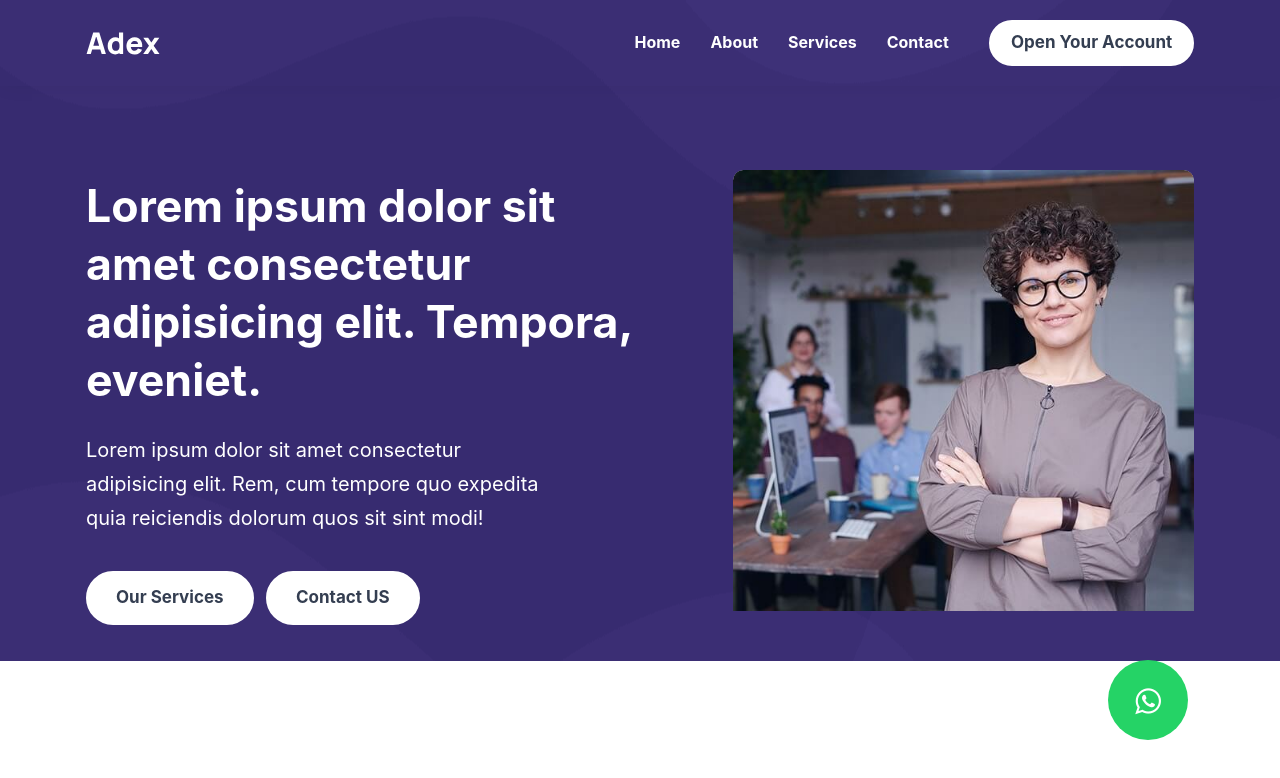
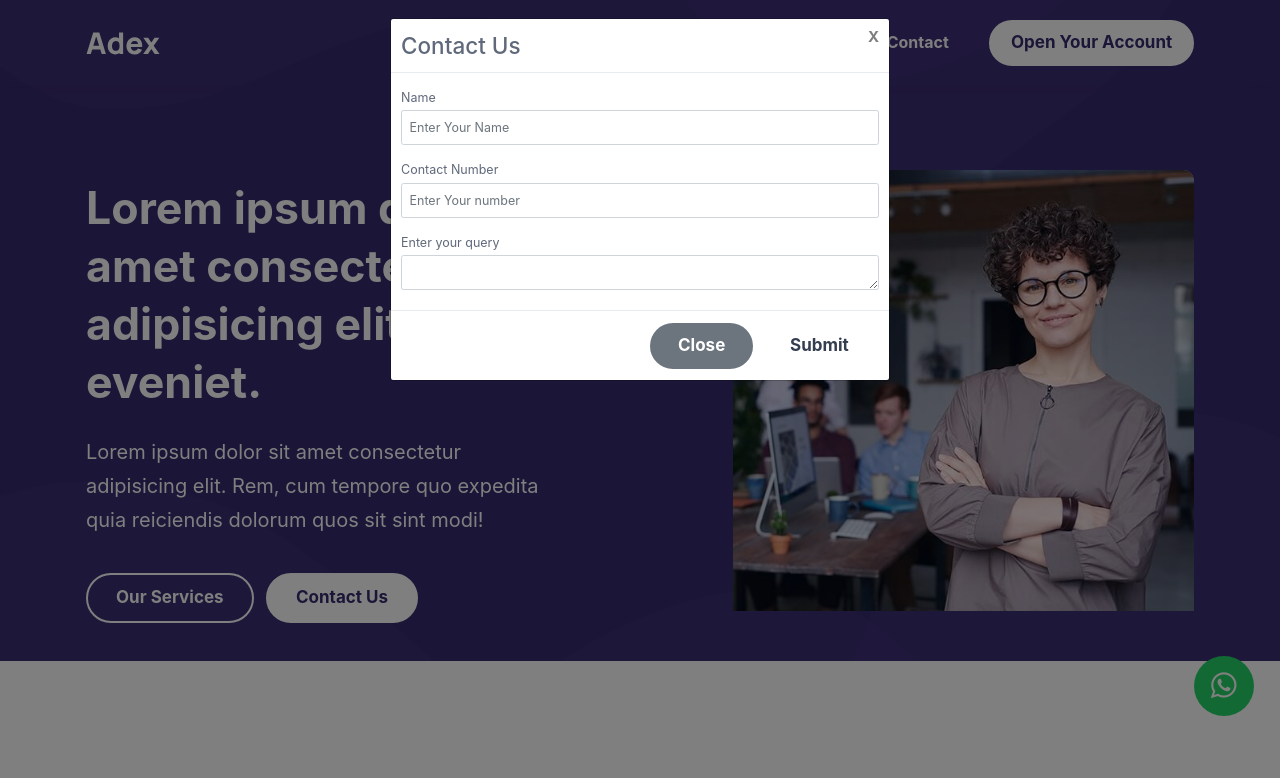
Before and after one commit to hypebalaga/ullas-hegde, a plain HTML site: page index.html in a window 1280 px wide. Both pictures are taken after a click on the link "Contact". Shown: the top 778 px of the page. Drawn offline with nearby package versions, Linux system fonts and the light colour scheme.

Commit message:
changes in script and css

```diff
--- a/assets/css/style.css
+++ b/assets/css/style.css
@@ -242,12 +242,25 @@ body.nav-active {
   font-weight: var(--fw-700);
   border: 2px solid var(--white);
   max-width: max-content;
-  padding: 12px 28px;
+  padding: 10px 28px;
   border-radius: var(--radius-pill);
   transition: var(--transition-1);
   will-change: transform;
 }
 
+.card-text:last-child {
+  color: var(--charcoal);
+}
+.btn:hover {
+  color: var(--white);
+}
+.btn-contact {
+  color: #372b70;
+  background: var(--white);
+}
+.btn-contact:hover {
+  color: #372b70;
+}
 .btn:is(:hover, :focus-visible) {
   transform: translateY(-4px);
 }
@@ -916,8 +929,8 @@ body.nav-active {
   }
 
   .header.active .btn {
-    background-color: var(--violet-blue-crayola);
-    border-color: var(--violet-blue-crayola);
+    background-color: #372b70;
+    border-color: #372b70;
     color: var(--white);
   }
 
@@ -1174,17 +1187,18 @@ body.nav-active {
 
 .icon-bar {
   position: fixed;
-  padding: 20px;
+  padding: 16px;
   top: 80%;
-  left: 85%;
+  z-index: 999;
+  left: 92%;
 }
 
 .icon-bar a {
   display: block;
   text-align: center;
-  padding: 16px;
-  height: 80px;
-  width: 80px;
+  padding: 4px;
+  height: 60px;
+  width: 60px;
   border-radius: 50%;
   transition: all 0.3s ease;
   color: white;
@@ -1199,6 +1213,33 @@ body.nav-active {
   background: #25d366;
   color: white;
 }
+ul {
+  text-decoration: none;
+  color: white;
+}
+.form-control {
+  font-size: 1.25rem;
+  height: 35px;
+}
+label {
+  font-size: 1.25rem;
+  margin-bottom: 0;
+}
+li a:hover {
+  text-decoration: none;
+  color: black;
+}
+/* .nav-contact {
+  color: white !important;
+} */
+.nav-contact:hover {
+  cursor: pointer;
+  color: black !important;
+}
+
+.modal-title {
+  font-size: 2.25rem;
+}
 
 @media (max-width: 900px) {
   .icon-bar {
--- a/assets/js/script.js
+++ b/assets/js/script.js
@@ -1,18 +1,17 @@
-'use strict';
-
-
+"use strict";
 
 /**
  * add event listener on multiple elements
  */
-
+const home = document.querySelector(".home");
+home.addEventListener("click", () => {
+  window.scrollTo({ top: 0, behavior: "smooth" });
+});
 const addEventOnElements = function (elements, eventType, callback) {
   for (let i = 0, len = elements.length; i < len; i++) {
     elements[i].addEventListener(eventType, callback);
   }
-}
-
-
+};
 
 /**
  * NAVBAR TOGGLE FOR MOBILE
@@ -26,11 +25,9 @@ const toggleNavbar = function () {
   navbar.classList.toggle("active");
   overlay.classList.toggle("active");
   document.body.classList.toggle("nav-active");
-}
+};
 
 addEventOnElements(navTogglers, "click", toggleNavbar);
-
-
 
 /**
  * HEADER
@@ -47,17 +44,16 @@ window.addEventListener("scroll", function () {
   }
 });
 
-
-
 /**
  * SLIDER
  */
 
 const sliders = document.querySelectorAll("[data-slider]");
 
-const initSlider = function(currentSlider) {
-
-  const sldierContainer = currentSlider.querySelector("[data-slider-container]");
+const initSlider = function (currentSlider) {
+  const sldierContainer = currentSlider.querySelector(
+    "[data-slider-container]"
+  );
   const sliderPrevBtn = currentSlider.querySelector("[data-slider-prev]");
   const sliderNextBtn = currentSlider.querySelector("[data-slider-next]");
 
@@ -65,7 +61,7 @@ const initSlider = function(currentSlider) {
 
   const moveSliderItem = function () {
     sldierContainer.style.transform = `translateX(-${sldierContainer.children[currentSlidePos].offsetLeft}px)`;
-  }
+  };
 
   /**
    * NEXT SLIDE
@@ -81,7 +77,7 @@ const initSlider = function(currentSlider) {
     }
 
     moveSliderItem();
-  }
+  };
 
   sliderNextBtn.addEventListener("click", slideNext);
 
@@ -89,8 +85,7 @@ const initSlider = function(currentSlider) {
    * PREVIOUS SLIDE
    */
 
-   const slidePrev = function () {
-
+  const slidePrev = function () {
     if (currentSlidePos <= 0) {
       currentSlidePos = sldierContainer.childElementCount - 1;
     } else {
@@ -98,7 +93,7 @@ const initSlider = function(currentSlider) {
     }
 
     moveSliderItem();
-  }
+  };
 
   sliderPrevBtn.addEventListener("click", slidePrev);
 
@@ -107,12 +102,11 @@ const initSlider = function(currentSlider) {
     sliderNextBtn.style.display = "none";
     sliderPrevBtn.style.display = "none";
   }
+};
 
+for (let i = 0, len = sliders.length; i < len; i++) {
+  initSlider(sliders[i]);
 }
-
-for (let i = 0, len = sliders.length; i < len; i++) { initSlider(sliders[i]); }
-
-
 
 /**
  * ACCORDION
@@ -123,7 +117,6 @@ const accordions = document.querySelectorAll("[data-accordion]");
 let lastActiveAccordion = accordions[0];
 
 const initAccordion = function (currentAccordion) {
-
   const accordionBtn = currentAccordion.querySelector("[data-accordion-btn]");
 
   const expandAccordion = function () {
@@ -134,10 +127,11 @@ const initAccordion = function (currentAccordion) {
     currentAccordion.classList.toggle("expanded");
 
     lastActiveAccordion = currentAccordion;
-  }
+  };
 
   accordionBtn.addEventListener("click", expandAccordion);
+};
 
+for (let i = 0, len = accordions.length; i < len; i++) {
+  initAccordion(accordions[i]);
 }
-
-for (let i = 0, len = accordions.length; i < len; i++) { initAccordion(accordions[i]); }
--- a/index.html
+++ b/index.html
@@ -53,8 +53,8 @@
     - #HEADER
   -->
 
-    <header class="header" data-header>
-      <div class="container">
+    <header class="header" data-header id="section1">
+      <div class="container" >
         <a href="#" class="logo">
           <img
             src="./assets/images/logo-light.svg"
@@ -94,21 +94,21 @@
           </div>
 
           <ul class="navbar-list">
-            <li>
-              <a href="#" class="navbar-link">Home</a>
+            <li class="home">
+              <a href="#section1" class="navbar-link">Home</a>
             </li>
 
             <li>
-              <a href="#" class="navbar-link">About</a>
+              <a href="#section2" class="navbar-link">About</a>
             </li>
 
             <li>
-              <a href="#" class="navbar-link">Services</a>
+              <a href="#section3" class="navbar-link">Services</a>
             </li>
 
 
             <li>
-              <a href="#" class="navbar-link">Contact</a>
+              <a data-toggle="modal" data-target="#exampleModal" class="navbar-link nav-contact">Contact</a>
             </li>
           </ul>
 
@@ -155,7 +155,7 @@
           </ul>
         </nav>
 
-        <a href="http://p.njw.bz/21091" class="btn btn-primary">Open Your Account</a>
+        <a href="http://p.njw.bz/21091" class="btn btn-contact">Open Your Account</a>
 
         <button class="nav-open-btn" aria-label="open menu" data-nav-toggler>
           <ion-icon name="menu-outline" aria-hidden="true"></ion-icon>
@@ -187,19 +187,19 @@
               </p>
 
               <div class="btn-wrapper">
-                <a href="#" class="btn btn-primary">Our Services</a>
+                <a href="#section2" class="btn">Our Services</a>
 
-                <button type="button" class="btn btn-primary" data-toggle="modal" data-target="#exampleModal">
-                  Contact US
+                <button type="button" class="btn btn-contact" data-toggle="modal" data-target="#exampleModal">
+                  Contact Us
                 </button>
 
                 <div class="modal fade" id="exampleModal" tabindex="-1" role="dialog" aria-labelledby="exampleModalLabel" aria-hidden="true">
                   <div class="modal-dialog" role="document">
                     <div class="modal-content">
                       <div class="modal-header">
-                        <h5 class="modal-title" id="exampleModalLabel">Modal title</h5>
+                        <h5 class="modal-title" id="exampleModalLabel">Contact Us</h5>
                         <button type="button" class="close" data-dismiss="modal" aria-label="Close">
-                          <span aria-hidden="true">&times;</span>
+                          <span aria-hidden="true">X</span>
                         </button>
                       </div>
                       <div class="modal-body">
@@ -210,11 +210,11 @@
                           </div>
                           <div class="form-group">
                             <label for="exampleFormControlInput1">Contact Number</label>
-                            <input type="number" class="form-control" id="exampleFormControlInput1" placeholder="Enter Your number">
+                            <input type="text" class="form-control" id="exampleFormControlInput1" placeholder="Enter Your number">
                           </div>
 
                           <div class="form-group">
-                            <label for="exampleFormControlTextarea1">Example textarea</label>
+                            <label for="exampleFormControlTextarea1">Enter your query</label>
                             <textarea class="form-control" id="exampleFormControlTextarea1" rows="3"></textarea>
                           </div>
                         </form>
@@ -255,7 +255,7 @@
 
         </section>
 
-        <section class="section feature" aria-labelledby="feature-label">
+        <section class="section feature" aria-labelledby="feature-label" id="section2">
           <div class="container">
 
             <figure class="feature-banner">
@@ -287,7 +287,7 @@
         - #SERVICE
       -->
 
-        <section class="section service pt-10" aria-labelledby="service-label">
+        <section class="section service pt-10" aria-labelledby="service-label" id="section3">
           <div class="container">
             <p class="section-subtitle" id="service-label">Our Services</p>
 
@@ -409,7 +409,7 @@
         - #FEATURE
       -->
 
-      <section class="section project" aria-labelledby="project-label">
+      <section class="section project" aria-labelledby="project-label" id="section4">
         <div class="container">
 
           <p class="section-subtitle" id="project-label">Blogs</p>
```
